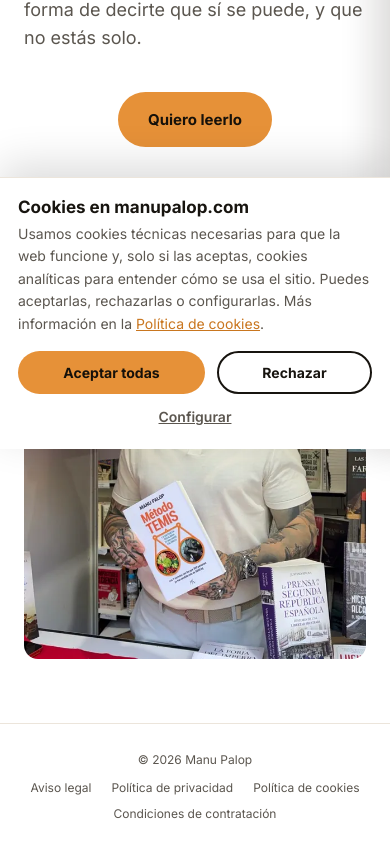
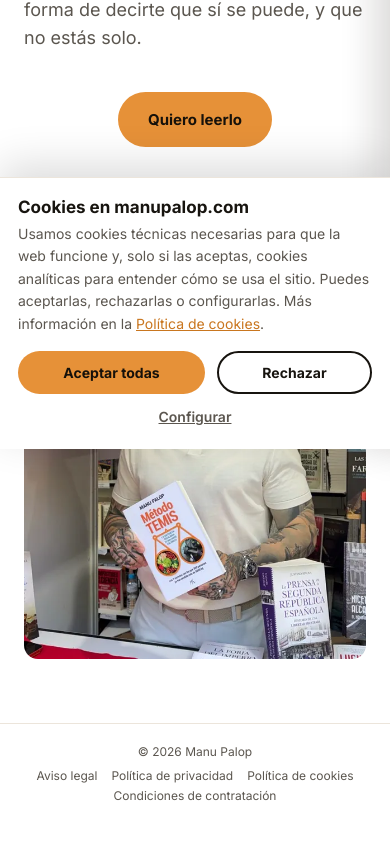
Before and after one commit to mengarelena-netizen/manupalop, a Next.js app: page /libro in a window 390 px wide. Shown: the part 395-1245 px from the top of the page. After the commit the page ends 1219 px from the top, so only its background shows below. Built offline with nearby package versions, Linux system fonts and the light colour scheme.

Commit message:
refactor: clean up SiteFooter component structure and styles

```diff
--- a/components/SiteFooter.tsx
+++ b/components/SiteFooter.tsx
@@ -4,8 +4,6 @@ import Link from "next/link";
 import { useSyncExternalStore } from "react";
 import Container from "@/components/Container";
 
-// El ano se calcula en el navegador, como antes. Con export estatico
-// calcularlo en el servidor lo dejaria congelado en la fecha del build.
 const noop = () => () => {};
 const currentYear = () => new Date().getFullYear();
 const noYear = () => null;
@@ -14,12 +12,15 @@ export default function SiteFooter() {
   const year = useSyncExternalStore(noop, currentYear, noYear);
 
   return (
-    <footer className="border-t border-line py-7">
-      <Container className="flex flex-wrap items-center justify-center gap-x-5 gap-y-3 text-center text-[14px] text-ink-muted">
-        <p className="m-0 text-xs sm:text-sm">
+    <footer className="border-t border-line py-5 sm:py-7">
+      <Container className="flex flex-col sm:flex-row sm:flex-wrap items-center justify-center gap-x-5 gap-y-2 sm:gap-y-3 text-center text-ink-muted">
+        {/* Copyright */}
+        <p className="m-0 text-xs sm:text-sm whitespace-nowrap">
           &copy; <span id="year">{year}</span> Manu Palop
         </p>
-        <div className="flex flex-wrap justify-center gap-x-5 gap-y-2.5 text-xs sm:text-sm [&_a:hover]:text-brand-dark">
+
+        {/* Links: Wraps naturally on 2 small rows on mobile, 1 inline row on desktop */}
+        <div className="flex flex-wrap items-center justify-center gap-x-3.5 sm:gap-x-5 gap-y-1 text-xs sm:text-sm [&_a:hover]:text-brand-dark">
           <Link href="/aviso-legal">Aviso legal</Link>
           <Link href="/politica-de-privacidad">Política de privacidad</Link>
           <Link href="/politica-de-cookies">Política de cookies</Link>
```
